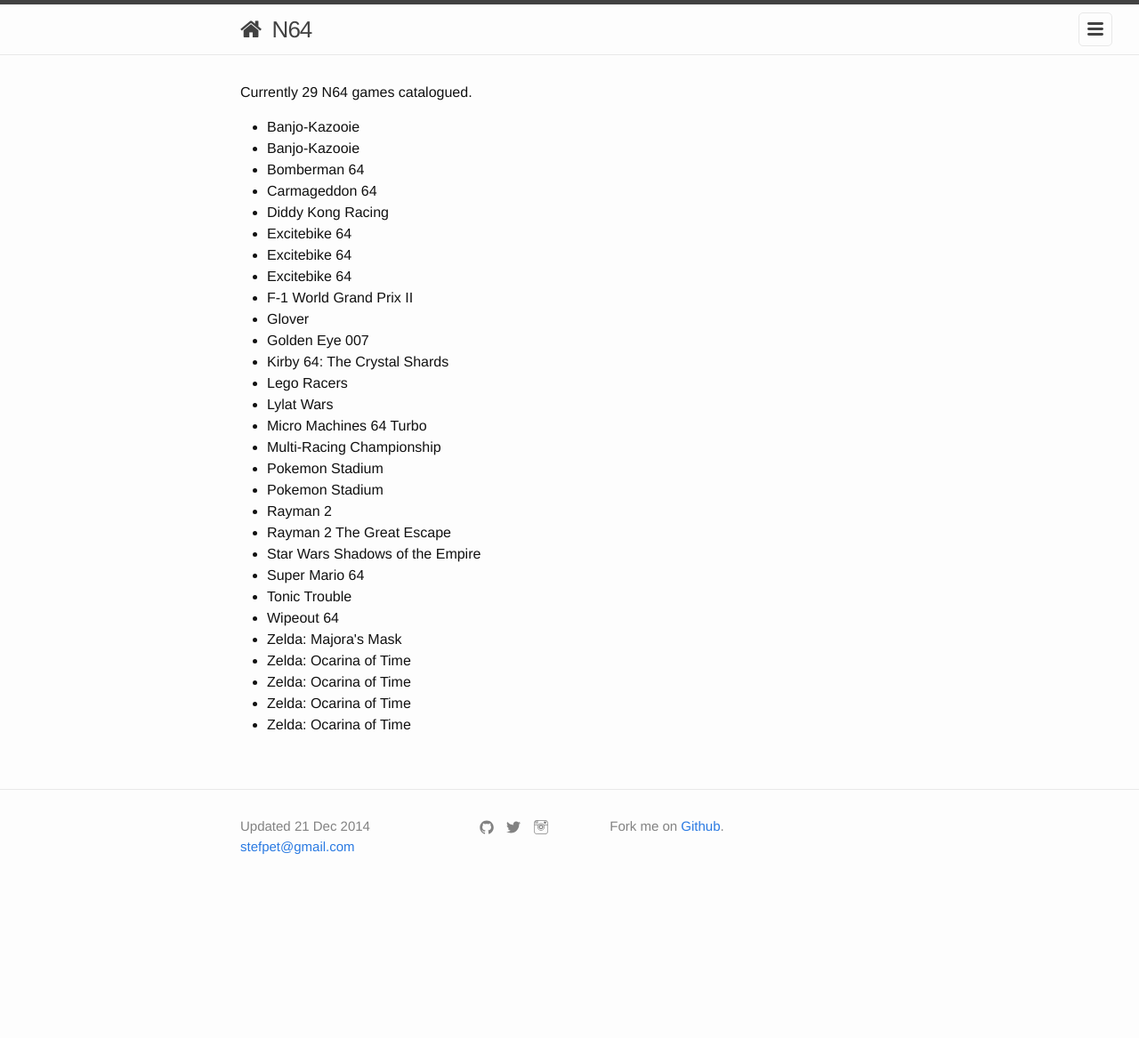
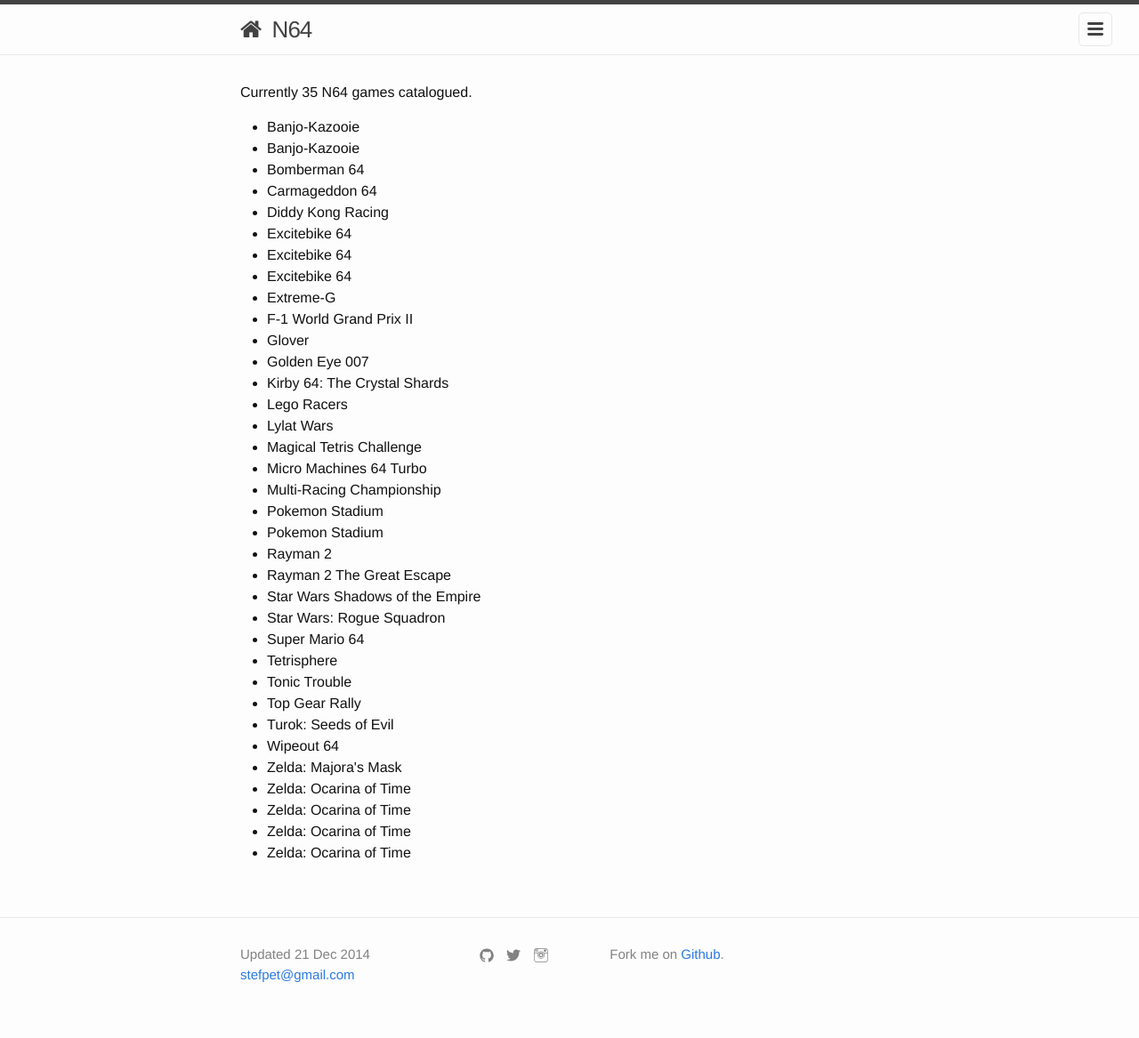
Before and after one commit to stpe/games, a Jekyll site: the page built from platforms/n64.md, in a window 1280 px wide. Shown: the whole page at 89% size. Built offline with Jekyll 4.4.1, drawn with Linux system fonts in a browser that asks for light colours; nearby versions of some CDN libraries; before the commit the page ends 1023 px from its top, so only the background shows below that; some of the changed lines change nothing that is shown.

Commit message:
Data update A2600/N64/NES/SNES

```diff
--- a/_data/games.json
+++ b/_data/games.json
@@ -54,6 +54,11 @@
     "platform": "A2600"
   },
   {
+    "title": "Atlantis",
+    "platform": "A2600",
+    "code": "720103-2"
+  },
+  {
     "title": "Backgammon",
     "platform": "A2600",
     "code": "CX2617"
@@ -202,6 +207,11 @@
     "code": "CX2601"
   },
   {
+    "title": "Combat",
+    "platform": "A2600",
+    "code": "CX2601"
+  },
+  {
     "title": "Cosmic Ark",
     "platform": "A2600"
   },
@@ -269,11 +279,21 @@
     "platform": "A2600"
   },
   {
+    "title": "Demon Attack",
+    "platform": "A2600",
+    "code": "720101-2"
+  },
+  {
     "title": "Demons to Diamonds",
     "platform": "A2600",
     "code": "CX2615"
   },
   {
+    "title": "Desert Falcon",
+    "platform": "A2600",
+    "code": "CX26140"
+  },
+  {
     "title": "Dig Dug",
     "platform": "A2600",
     "code": "CX2677"
@@ -305,6 +325,11 @@
     "platform": "A2600"
   },
   {
+    "title": "Fatal Run",
+    "platform": "A2600",
+    "code": "CX26162"
+  },
+  {
     "title": "Fire Fighter",
     "platform": "A2600"
   },
@@ -314,6 +339,11 @@
     "code": "CX2625"
   },
   {
+    "title": "Football / RealSports Soccer",
+    "platform": "A2600",
+    "code": "CX2667"
+  },
+  {
     "title": "Fox & Goat",
     "platform": "A2600"
   },
@@ -435,6 +465,11 @@
     "code": "CX2689"
   },
   {
+    "title": "Kangaroo",
+    "platform": "A2600",
+    "code": "CX2689"
+  },
+  {
     "title": "Kung-Fu Master",
     "platform": "A2600",
     "code": "EAX-039-04I"
@@ -453,6 +488,10 @@
     "platform": "A2600"
   },
   {
+    "title": "Labyrinth",
+    "platform": "A2600"
+  },
+  {
     "title": "Laser Blast",
     "platform": "A2600",
     "code": "AG-008"
@@ -530,6 +569,16 @@
     "code": "CX2692"
   },
   {
+    "title": "MoonPatrol",
+    "platform": "A2600",
+    "code": "CX2692P"
+  },
+  {
+    "title": "MoonPatrol",
+    "platform": "A2600",
+    "code": "CX2692"
+  },
+  {
     "title": "Motocross",
     "platform": "A2600"
   },
@@ -597,6 +646,11 @@
     "code": "CX2646"
   },
   {
+    "title": "Pac-Man",
+    "platform": "A2600",
+    "code": "CX2646"
+  },
+  {
     "title": "Pele's Soccer",
     "platform": "A2600",
     "code": "CX2616"
@@ -621,6 +675,11 @@
     "code": "CX2673"
   },
   {
+    "title": "Phoenix",
+    "platform": "A2600",
+    "code": "CX2673"
+  },
+  {
     "title": "Pitfall",
     "platform": "A2600",
     "code": "AX-018"
@@ -802,6 +861,11 @@
     "code": "CX26136"
   },
   {
+    "title": "Solaris",
+    "platform": "A2600",
+    "code": "CX26136"
+  },
+  {
     "title": "Sorcerer's Apprentice",
     "platform": "A2600",
     "code": "CX26109"
@@ -872,6 +936,11 @@
     "code": "CX2660"
   },
   {
+    "title": "Star Raiders",
+    "platform": "A2600",
+    "code": "CX2660"
+  },
+  {
     "title": "Star Voyager",
     "platform": "A2600"
   },
@@ -984,6 +1053,16 @@
   {
     "title": "Trick Shot",
     "platform": "A2600"
+  },
+  {
+    "title": "Vanguard",
+    "platform": "A2600",
+    "code": "CX2669"
+  },
+  {
+    "title": "Vanguard",
+    "platform": "A2600",
+    "code": "CX2669"
   },
   {
     "title": "Vanguard",
@@ -1700,6 +1779,11 @@
     "code": "NUS-NMXP-EUR"
   },
   {
+    "title": "Extreme-G",
+    "platform": "N64",
+    "code": "NUS-NEGP-EUR"
+  },
+  {
     "title": "F-1 World Grand Prix II",
     "platform": "N64",
     "code": "NUS-NF2P-EUR"
@@ -1730,6 +1814,11 @@
     "code": "NUS-NFXP-EUR"
   },
   {
+    "title": "Magical Tetris Challenge",
+    "platform": "N64",
+    "code": "NUS-NMTD-NOE"
+  },
+  {
     "title": "Micro Machines 64 Turbo",
     "platform": "N64",
     "code": "NUS-NV3P-EUR"
@@ -1765,14 +1854,34 @@
     "code": "NUS-NSWP-EUR"
   },
   {
+    "title": "Star Wars: Rogue Squadron",
+    "platform": "N64",
+    "code": "NUS-NRSP-EUR"
+  },
+  {
     "title": "Super Mario 64",
     "platform": "N64",
     "code": "NUS-NSMP-EUR"
   },
   {
+    "title": "Tetrisphere",
+    "platform": "N64",
+    "code": "NUS-NTPP-EUR"
+  },
+  {
     "title": "Tonic Trouble",
     "platform": "N64",
     "code": "NUS-NTTP-EUR"
+  },
+  {
+    "title": "Top Gear Rally",
+    "platform": "N64",
+    "code": "NUS-NTRP-EUR"
+  },
+  {
+    "title": "Turok: Seeds of Evil",
+    "platform": "N64",
+    "code": "NUS-NT2D-NOE"
   },
   {
     "title": "Wipeout 64",
@@ -1980,6 +2089,11 @@
     "code": "NES-UK-NOE"
   },
   {
+    "title": "Gradius",
+    "platform": "NES",
+    "code": "NES-GR-EEC"
+  },
+  {
     "title": "Gum Shoe",
     "platform": "NES",
     "code": "NES-GS-EEC"
@@ -2282,6 +2396,11 @@
     "code": "SNSP-P9-NOE"
   },
   {
+    "title": "Paperboy 2",
+    "platform": "SNES",
+    "code": "SNSP-P2-NOE"
+  },
+  {
     "title": "Pilotwings",
     "platform": "SNES",
     "code": "SNSP-PW-SCN"
@@ -2300,6 +2419,11 @@
     "title": "Pitfall",
     "platform": "SNES",
     "code": "SNSP-006"
+  },
+  {
+    "title": "Plok",
+    "platform": "SNES",
+    "code": "SNSP-P4-NOE/SFRG"
   },
   {
     "title": "Power Drive",
```
